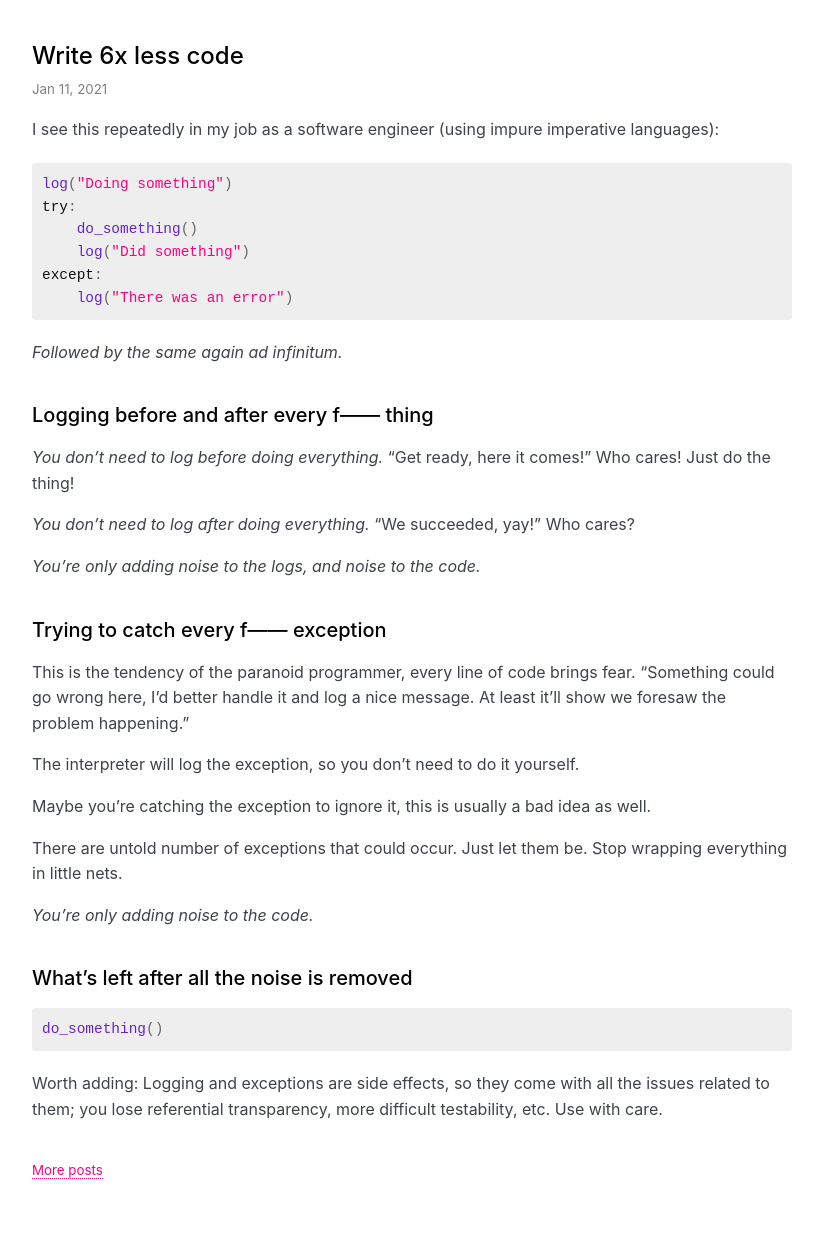
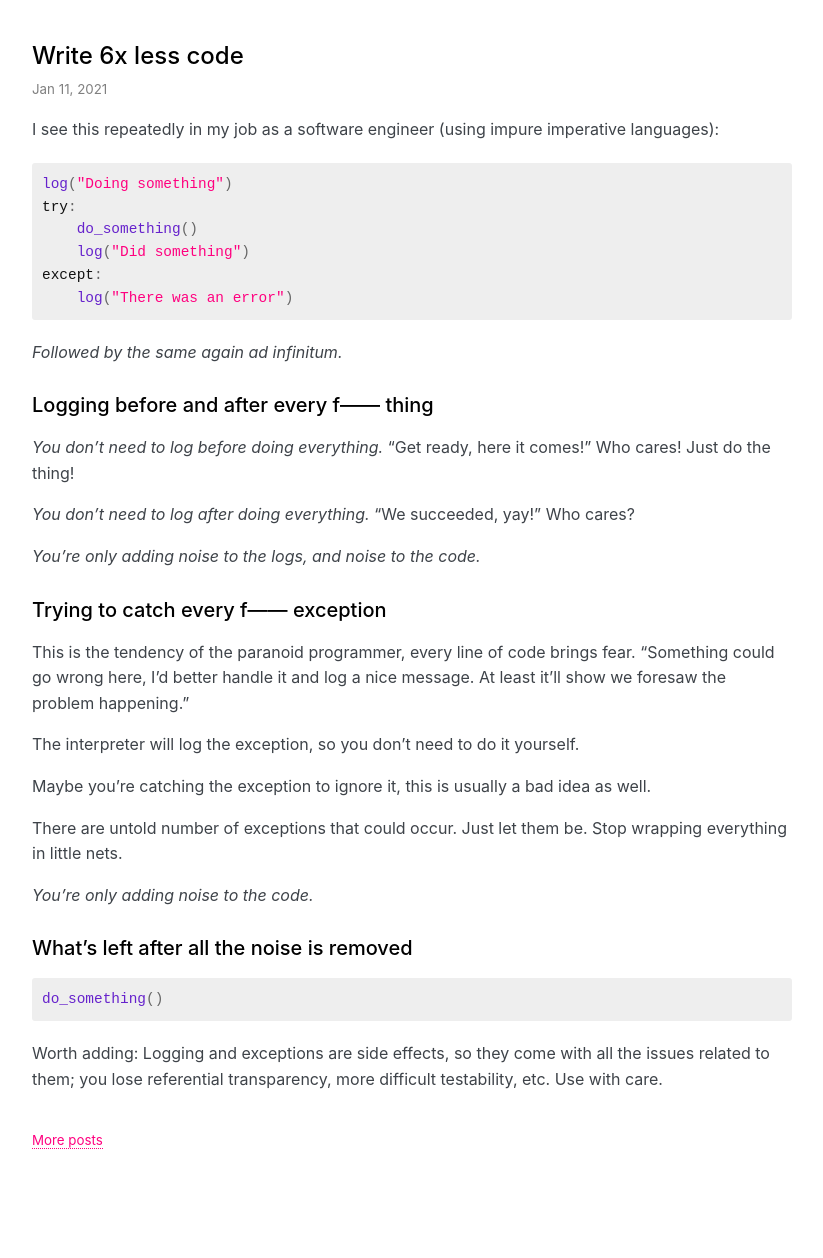
Before and after one commit to explodinglabs/explodinglabs.github.io, a Jekyll site: the page built from _posts/2021-01-11-write-6x-less-code.markdown, in a window 1280 px wide. Shown: the whole page, without its empty margins (228-1051 px from the left). Built offline with Jekyll 4.4.1, drawn with Linux system fonts in a browser that asks for light colours; some web fonts are replaced; after the commit the page ends 1228 px from its top, so only the background shows below that.

Commit message:
Update main.scss

```diff
--- a/css/main.scss
+++ b/css/main.scss
@@ -105,7 +105,7 @@ h1 {
 }
 
 h2 {
-    margin: $spacing-unit * 2 0 $spacing-unit 0;
+    margin: $spacing-unit * 1.5 0 $spacing-unit 0;
     font-size: 20px;
     font-weight: 500;
 }
```
